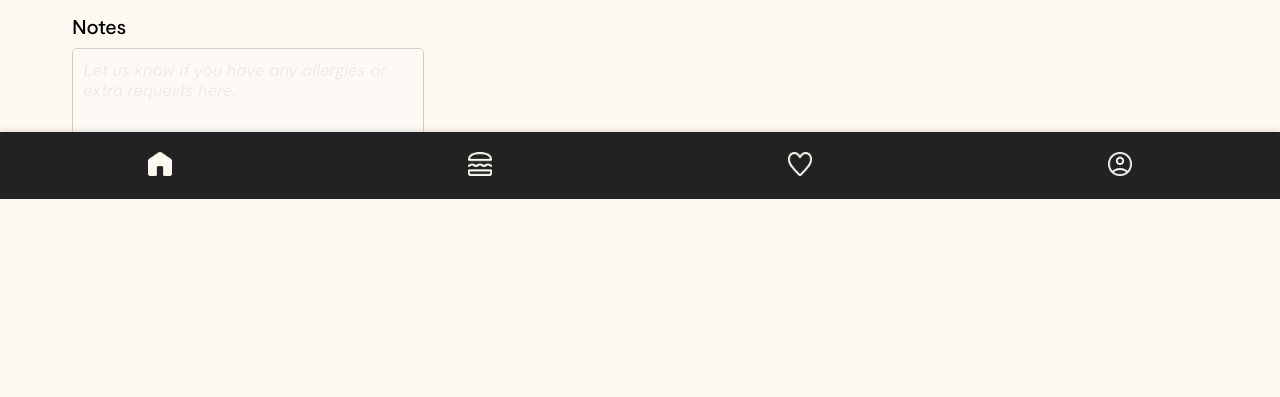
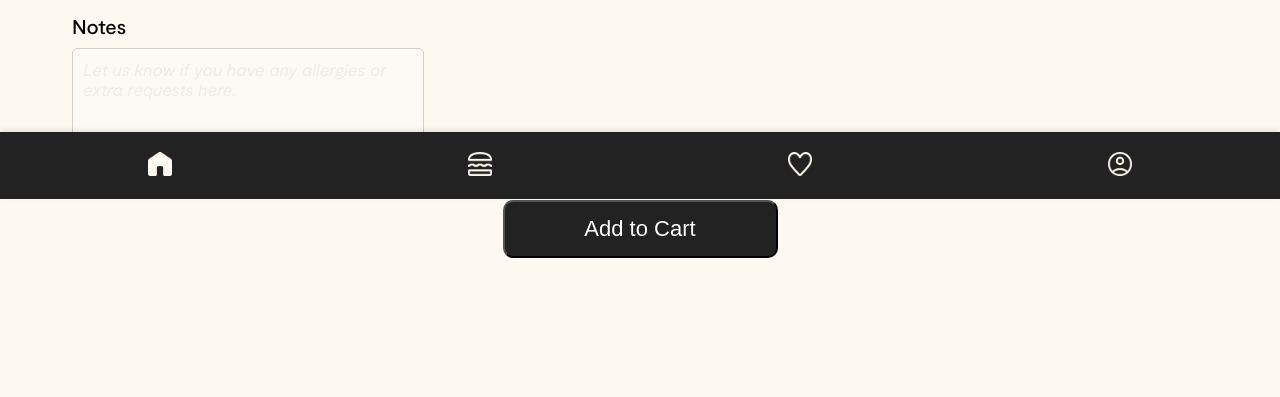
Before and after one commit to mjc498/idm216-lennox-app, a PHP site: page /public_html/single.php in a window 1280 px wide. Shown: the part 601-998 px from the top of the page. Before the commit the page ends 800 px from the top, so only its background shows below. Run offline with PHP 8.4, Linux system fonts and the light colour scheme.

Commit message:
Update single.php

```diff
--- a/public_html/single.php
+++ b/public_html/single.php
@@ -71,6 +71,7 @@
                 <textarea class="notes-textarea" placeholder="Let us know if you have any allergies or extra requests here."></textarea>
             </div>
         </div>
+        <button type="submit" class="button login-button"><a href="./cart.html">Add to Cart</a></button>
     </main>
 
     <!-- FOOTER -->
```
